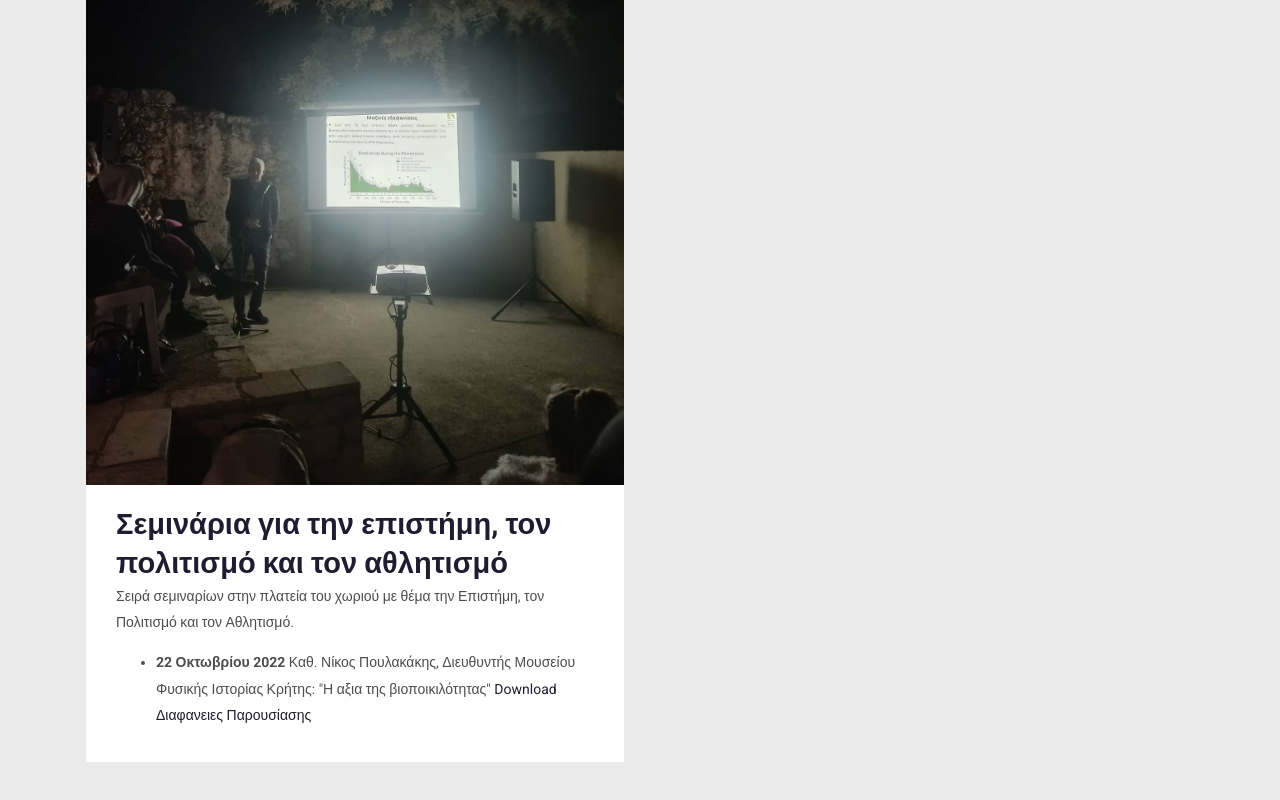
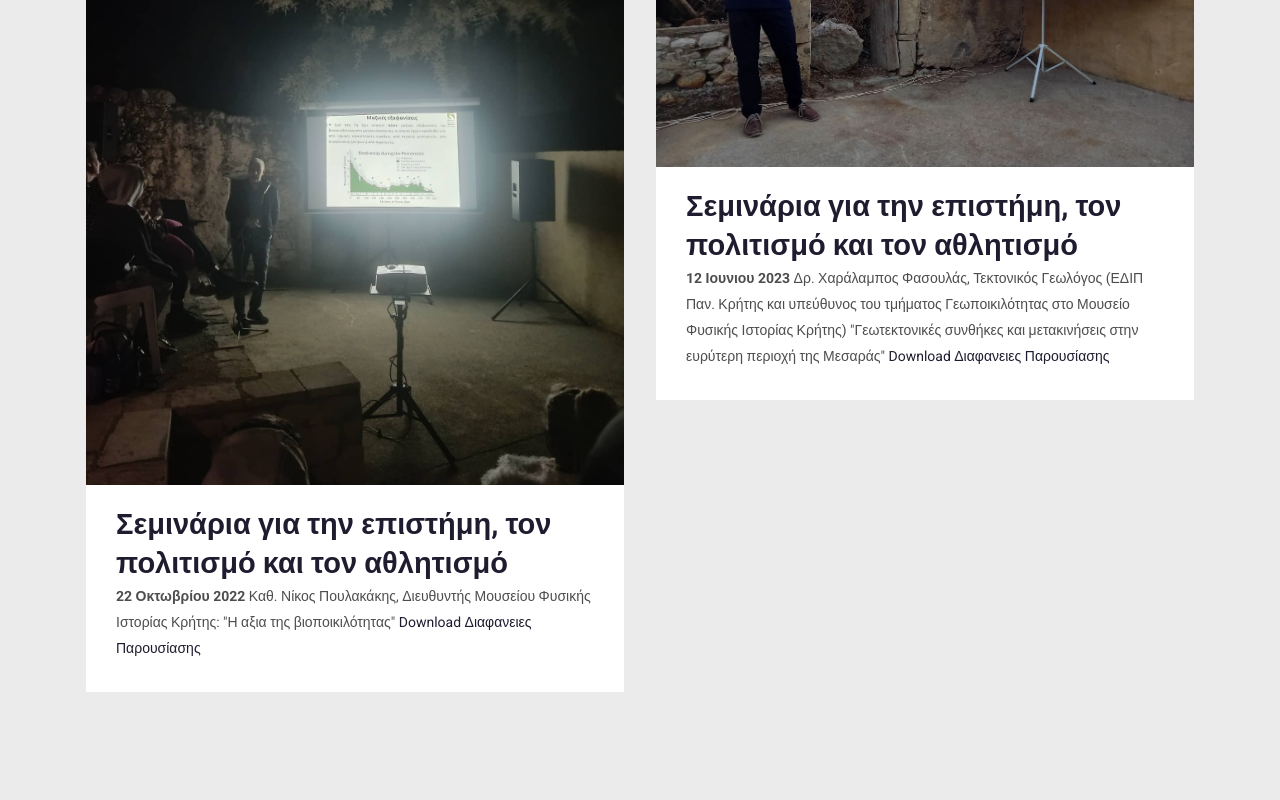
Before and after one commit to stamatak/klimatogi, a plain HTML site: page events.el.html in a window 1280 px wide. Shown: the part 528-1328 px from the top of the page. Drawn offline with Linux system fonts and the light colour scheme.

Commit message:
added files

```diff
--- a/events.el.html
+++ b/events.el.html
@@ -79,12 +79,8 @@
 												<div class="post-02__body">
 												  <h2 class="post-02__title">Σεμινάρια για την επιστήμη, τον πολιτισμό και τον αθλητισμό</h2>
 												  <div class="post-02__department">
-												    <p>Σειρά σεμιναρίων στην πλατεία του χωριού με θέμα την Επιστήμη, τον Πολιτισμό και τον Αθλητισμό.</p>
-												    <ul>
-												      <li> <b>22 Οκτωβρίου 2022</b> Καθ. Νίκος Πουλακάκης, Διευθυντής Μουσείου Φυσικής Ιστορίας Κρήτης:
-													"Η αξια της βιοποικιλότητας" <a href="assets/downloads/PoulakakisBiodiveristy.pdf">Download Διαφανειες Παρουσίασης</a>
-												      </li>
-												    </ul>
+												    <p> <b>22 Οκτωβρίου 2022</b> Καθ. Νίκος Πουλακάκης, Διευθυντής Μουσείου Φυσικής Ιστορίας Κρήτης:
+												      "Η αξια της βιοποικιλότητας" <a href="assets/downloads/PoulakakisBiodiveristy.pdf">Download Διαφανειες Παρουσίασης</a></p>
 												  </div>
 
 
@@ -93,6 +89,30 @@
 										</div>
 									</div>
 								</div>
+
+								 <div class="grid-item marketing">
+						      <div class="grid-item__inner">
+							<div class="grid-item__content-wrapper">
+							  <!-- post-02 -->
+							  <div class="post-02">
+							    <div class="post-02__media"><img src="assets/img/babis.png" alt=""/></div>
+							    <div class="post-02__body">
+							      <h2 class="post-02__title">Σεμινάρια για την επιστήμη, τον πολιτισμό και τον αθλητισμό</h2>
+							      <div class="post-02__department">
+								<p>
+								  <b>12 Ιουνιου 2023</b> Δρ. Χαράλαμπος Φασουλάς, Τεκτονικός Γεωλόγος
+								  (ΕΔΙΠ Παν. Κρήτης και υπεύθυνος του τμήματος Γεωποικιλότητας στο Μουσείο Φυσικής Ιστορίας Κρήτης)
+								  "Γεωτεκτονικές συνθήκες και μετακινήσεις στην ευρύτερη περιοχή της Μεσαράς"
+								    <a href="assets/downloads/Babis.pdf">Download Διαφανειες Παρουσίασης</a>
+								</p>
+							      </div>
+							    </div>
+							  </div><!-- End / post-02 -->
+
+							</div>
+						      </div>
+						    </div>
+
 							</div>
 						</div>
 					</div>
```
Also changed, not shown: events.html (+30 -6 lines), assets/img/babis.png (added), 1 other file.
